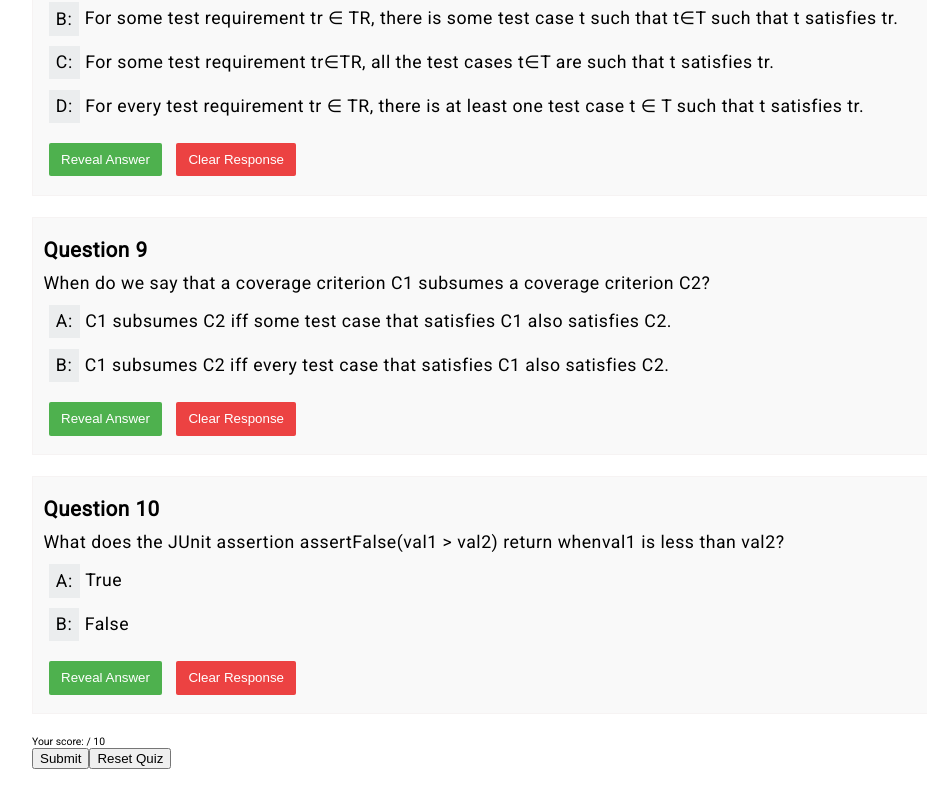
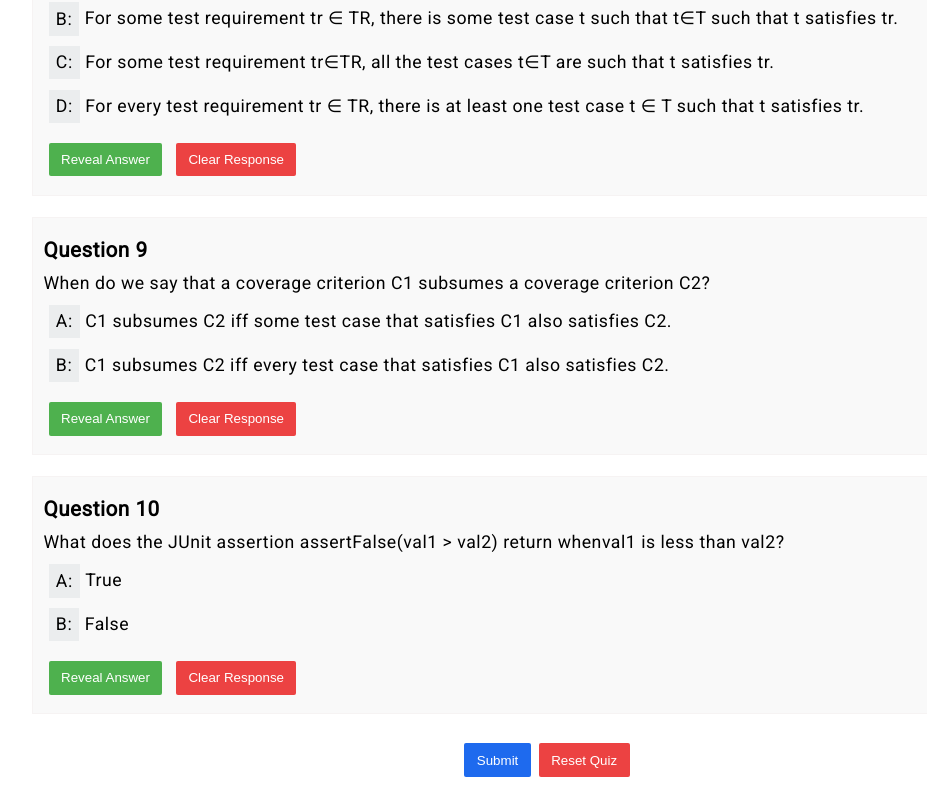
Before and after one commit to coderankita07/Quiz_nptel, a React (Vite) app: page /week/1 in a window 1280 px wide. Shown: the part 2525-3330 px from the top of the page, without its empty margins (178-1105 px from the left). Before the commit the page ends 3294 px from the top, so only its background shows below. Built offline with nearby package versions, Linux system fonts and the light colour scheme.

Commit message:
design footer

```diff
--- a/src/components/FooterButtons.jsx
+++ b/src/components/FooterButtons.jsx
@@ -4,23 +4,20 @@ import React from "react";
 /** Styles **/
 import classes from "../../styles/FooterButtons.module.css";
 
-const FooterButtons = ({
-  correctResponseCount,
-  onClickSubmit,
-  onClickReset,
-}) => {
+const FooterButtons = ({ correctAnswerCount, onClickSubmit, onClickReset }) => {
   return (
     <div className={classes.container}>
-      <div class="score-wrapper">
-        {correctResponseCount != -1 && (
-          <p className="score">Your score: {correctResponseCount} / 10</p>
+      <div className={classes.scoreContainer}>
+        {correctAnswerCount && correctAnswerCount != -1 && (
+          <p className="score">Your score: {correctAnswerCount} / 10</p>
         )}
       </div>
-      <div className="final-btn-wrapper">
-        <button onClick={onClickSubmit} className="submit">
+
+      <div className={classes.btnContainer}>
+        <button onClick={onClickSubmit} className={classes.submitBtn}>
           Submit
         </button>
-        <button onClick={onClickReset} className="reset">
+        <button onClick={onClickReset} className={classes.resetBtn}>
           Reset Quiz
         </button>
       </div>
--- a/src/components/Questions.jsx
+++ b/src/components/Questions.jsx
@@ -4,6 +4,7 @@ import { useParams } from "react-router-dom";
 
 /** Components */
 import QuestionCard from "./QuestionCard";
+import FooterButtons from "./FooterButtons";
 
 const Questions = ({ questions, rightAnswers, images }) => {
   const [selectedAnswers, setSelectedAnswers] = useState(
@@ -26,17 +27,6 @@ const Questions = ({ questions, rightAnswers, images }) => {
   const handleReset = () => {
     const reset = new Array(10).fill(-1);
     setSelectedAnswers(reset);
-  };
-
-  const handleSubmit = () => {
-    let correctAnswersCount = answers.reduce(
-      (correctAnswersCount, selectedOption, index) => {
-        return selectedOption == rightAnswersForCurrentWeek[index]
-          ? correctAnswersCount++
-          : correctAnswersCount;
-      },
-      0
-    );
   };
 
   const handleRevealAnswer = (questionIndex) => {
@@ -84,6 +74,8 @@ const Questions = ({ questions, rightAnswers, images }) => {
           />
         );
       })}
+
+      <FooterButtons />
     </div>
   );
 };
--- a/src/components/main.jsx
+++ b/src/components/main.jsx
@@ -1,9 +1,8 @@
 /** External */
-import React, { useEffect, useState } from "react";
+import React from "react";
 
 /** Components */
 import Questions from "./Questions";
-import FooterButtons from "./FooterButtons";
 
 const Main = ({ questions, rightAnswers, images }) => {
   return (
@@ -13,8 +12,6 @@ const Main = ({ questions, rightAnswers, images }) => {
         rightAnswers={rightAnswers}
         images={images}
       />
-
-      <FooterButtons />
     </>
   );
 };
--- a/styles/footerButtons.module.css
+++ b/styles/footerButtons.module.css
@@ -0,0 +1,48 @@
+.container {
+  display: flex;
+  flex-direction: column;
+  align-items: center;
+  gap: 8px;
+  margin-bottom: 28px;
+}
+
+.scoreContainer {
+  font-size: 16px;
+}
+
+.btnContainer {
+  display: flex;
+  gap: 8px;
+}
+
+.btnContainer button {
+  padding: 0.9rem 1.2rem;
+  border-radius: 2px;
+  border: none;
+  color: white;
+  cursor: pointer;
+}
+
+.submitBtn {
+  background-color: rgb(30 106 238);
+}
+
+.submitBtn:hover {
+  background-color: rgb(11, 87, 218);
+}
+
+.submitBtn:active {
+  background-color: rgb(30 106 238);
+}
+
+.resetBtn {
+  background-color: rgb(236, 66, 66);
+}
+
+.resetBtn:hover {
+  background-color: rgb(227 47 47);
+}
+
+.resetBtn:active {
+  background-color: rgb(236, 66, 66);
+}
```
